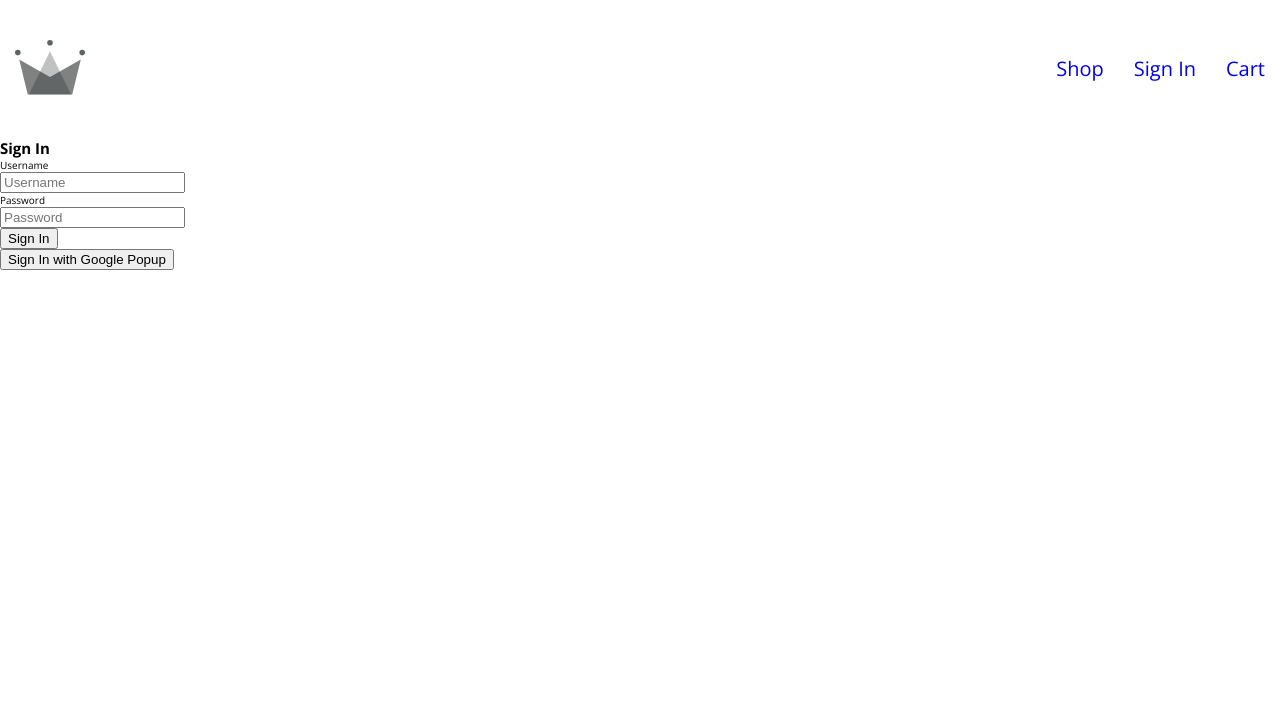
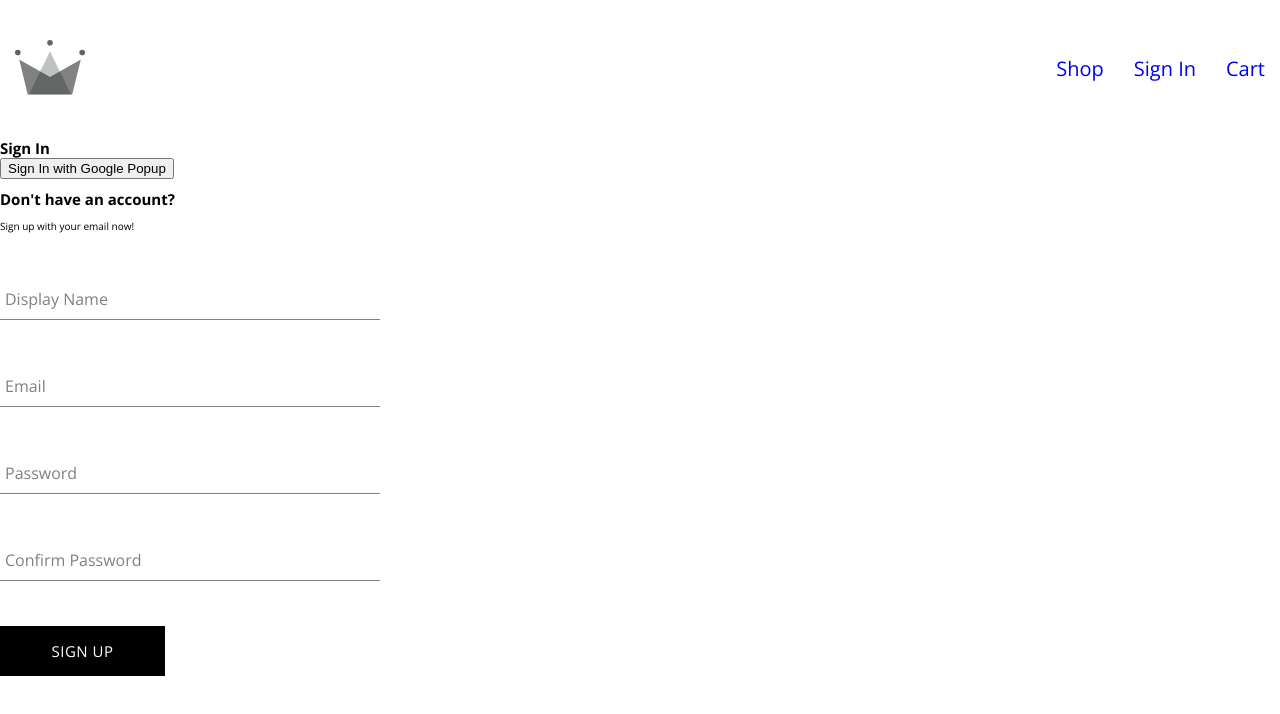
Before and after one commit to ballhog23/crwn-clothing, a React (Create React App) app: page /sign-in in a window 1280 px wide. Shown: the top 714 px of the page. Built offline with nearby package versions, Linux system fonts and the light colour scheme.

Commit message:
created sign up component, form component, button component, removed commented out code from firebase.utils

```diff
--- /dev/null
+++ b/src/components/button/button.component.jsx
@@ -0,0 +1,19 @@
+import './button.styles.scss';
+
+// set a object to define the different types of button styles we have
+const BUTTON_TYPE_CLASSES = {
+    google: 'google-sign-in',
+    inverted: 'inverted',
+    undefined: ''
+}
+
+const Button = ({children, buttonType, otherProps}) => {
+    // in the button class we target what is passed as the buttonType (or what is not) allowing us to target our
+    // BUTTON_TYPE_CLASSES object with a string we pass
+    // children is anything that is inside our Button Component
+    return (
+        <button className={`button-container ${BUTTON_TYPE_CLASSES[buttonType]}`} {...otherProps}>{children}</button>
+    )
+}
+
+export default Button;
--- /dev/null
+++ b/src/components/button/button.styles.scss
@@ -0,0 +1,48 @@
+@import '../../scss/variables.scss';
+
+.button-container {
+    min-width: 165px;
+    width: auto;
+    height: 50px;
+    letter-spacing: 0.5px;
+    line-height: 50px;
+    padding: 0 35px 0 35px;
+    font-size: 15px;
+    background-color: $black;
+    color: $white;
+    text-transform: uppercase;
+    font-family: $open-sans;
+    font-weight: normal;
+    border: none;
+    cursor: pointer;
+    display: flex;
+    justify-content: center;
+
+    &:hover {
+        background-color: $white;
+        color: $black;
+        border: 1px solid $black;
+    }
+
+    &.google-sign-in {
+        background-color: #4285f4;
+        color: $white;
+
+        &:hover {
+            background-color: #357ae8;
+            border: none;
+        }
+    }
+
+    &.inverted {
+        background-color: $white;
+        color: $black;
+        border: 1px solid $black;
+
+        &:hover {
+            background-color: $black;
+            color: $white;
+            border: none;
+        }
+    }
+}
--- /dev/null
+++ b/src/components/form-input/form-input.component.jsx
@@ -0,0 +1,16 @@
+import './form-input.styles.scss';
+
+const FormInput = ({ label, id, ...otherProps }) => {
+    return (
+        <div className='group'>
+        <input id={id} className='form-input' {...otherProps}></input>
+            {
+                label && (
+                    <label htmlFor={id} className={`${otherProps.value.length ? 'shrink' : ''} form-input-label`}>{label}</label>
+                )
+            }
+        </div>
+    )
+};
+
+export default FormInput;
--- /dev/null
+++ b/src/components/form-input/form-input.styles.scss
@@ -0,0 +1,53 @@
+@import '../../scss/variables.scss';
+
+@mixin shrinkLabel {
+    top: -14px;
+    font-size: 12px;
+    color: $black;
+}
+
+.group {
+    position: relative;
+    margin: 45px 0;
+
+    .form-input {
+        background: none;
+        background-color: white;
+        color: $gray;
+        font-size: 18px;
+        padding: 10px 10px 10px 5px;
+        display: block;
+        width: 100%;
+        border: none;
+        border-radius: 0;
+        border-bottom: 1px solid $gray;
+        margin: 25px 0;
+
+        &:focus {
+            outline: none;
+        }
+
+        &:focus~.form-input-label {
+            @include shrinkLabel();
+        }
+    }
+
+    input[type='password'] {
+        letter-spacing: 0.3em;
+    }
+
+    .form-input-label {
+        color: $gray;
+        font-size: 16px;
+        font-weight: normal;
+        position: absolute;
+        pointer-events: none;
+        left: 5px;
+        top: 10px;
+        transition: 300ms ease all;
+
+        &.shrink {
+            @include shrinkLabel();
+        }
+    }
+}
--- a/src/components/sign-up-form/sign-up-form.component.jsx
+++ b/src/components/sign-up-form/sign-up-form.component.jsx
@@ -1,16 +1,110 @@
+import { useState } from 'react';
+import { createUserDocumentFromAuth, createAuthUserWithEmailAndPassword } from '../../utils/firebase/firebase.utils';
+import FormInput from '../form-input/form-input.component';
+import './sign-up-form.styles.scss';
+import Button from  '../button/button.component';
+
+// set a default state for the form fields being managed
+// this allows us to keep track of multiple fields states
+// this is possible because of the name and value attributes matching that of our objects keys
+const defaultFormFields = {
+    displayName: "",
+    email: "",
+    passwordInput: "",
+    passwordConfirmInput: ""
+}
+
 const SignUpForm = () => {
+    const [formFields, setFormFields] = useState(defaultFormFields);
+
+    // pull the form fields 'name' off the form fields object
+    const { displayName, email, passwordInput, passwordConfirmInput } = formFields;
+
+    const resetFormFields = () => {
+        // set form fields to default state after successful sign up
+        setFormFields(defaultFormFields)
+    }
+
+    const handleFormFieldChange = (e) => {
+        // pull the name and value off the targeted field
+        const { name, value } = e.target;
+        // we only want to change the targeted input based on the 'name' field
+        setFormFields({ ...formFields, [name]: value });
+    };
+
+    const handleSubmit = async (event) => {
+        event.preventDefault();
+
+        // the passwords must match to continue authentication
+        if (passwordInput !== passwordConfirmInput) {
+            window.alert('passwords must match');
+            return;
+        }
+
+        try {
+            // password matched, we will continue with authentication
+            const { user } = await createAuthUserWithEmailAndPassword(email, passwordConfirmInput);
+            // create the user document
+            await createUserDocumentFromAuth(user, { displayName });
+            // reset form fields on success
+            resetFormFields();
+        } catch (error) {
+            if (error.code === 'auth/email-already-in-use') {
+                window.alert('Cannot create user, email is already in use');
+            }
+        }
+    };
+
     return (
-        <form>
-            <label htmlFor="username-input">Username</label>
-            <br />
-            <input type="text" id="username-input" placeholder="Username" required></input>
-            <br />
-            <label htmlFor="password-input">Password</label>
-            <br />
-            <input type="text" id="password-input" placeholder="Password" required></input>
-            <br />
-            <button>Sign In</button>
-        </form>
+        <div className="sign-up-container">
+            <h2>Don't have an account?</h2>
+            <p>Sign up with your email now!</p>
+            <form onSubmit={handleSubmit} aria-label="Sign Up Form">
+                <FormInput
+                    type="text"
+                    value={displayName}
+                    name='displayName'
+                    onChange={handleFormFieldChange}
+                    id="display-name-input"
+                    label='Display Name'
+                    autoComplete="username"
+                    required
+                />
+                <FormInput
+                    type="email"
+                    value={email}
+                    name='email'
+                    onChange={handleFormFieldChange}
+                    id="email-input"
+                    label="Email"
+                    autoComplete="email"
+                    required
+                />
+                <FormInput
+                    type="password"
+                    value={passwordInput}
+                    name='passwordInput'
+                    id="password-input"
+                    label="Password"
+                    onChange={handleFormFieldChange}
+                    autoComplete="new-password"
+                    minLength="6"
+                    required
+                />
+                <FormInput
+                    type="password"
+                    value={passwordConfirmInput}
+                    name='passwordConfirmInput'
+                    id="password-confirm-input"
+                    label="Confirm Password"
+                    onChange={handleFormFieldChange}
+                    autoComplete="new-password"
+                    minLength="6"
+                    required
+                />
+                <Button type='submit'>Sign Up</Button>
+            </form>
+        </div>
     )
 };
 
--- a/src/components/sign-up-form/sign-up-form.styles.scss
+++ b/src/components/sign-up-form/sign-up-form.styles.scss
@@ -1 +1,9 @@
-@import '../../scss/variables.scss';
+.sign-up-container {
+    display: flex;
+    flex-direction: column;
+    max-width: 38rem;
+
+    h2 {
+        margin-block: 1rem;
+    }
+}
--- a/src/routes/sign-in/sign-in.component.jsx
+++ b/src/routes/sign-in/sign-in.component.jsx
@@ -1,4 +1,4 @@
-import { signInWithGooglePopup, createUserDocumentFromAuth} from '../../utils/firebase/firebase.utils';
+import { signInWithGooglePopup, createUserDocumentFromAuth } from '../../utils/firebase/firebase.utils';
 import SignUpForm from '../../components/sign-up-form/sign-up-form.component';
 
 const SignIn = () => {
@@ -13,11 +13,15 @@ const SignIn = () => {
 
     return (
         <>
-            <h2>Sign In</h2>
-            <SignUpForm></SignUpForm>
-            <button onClick={logGoogleUser}>
-                Sign In with Google Popup
-            </button>
+            <section className='sign-in-section'>
+                <h2>Sign In</h2>
+                <button onClick={logGoogleUser}>
+                    Sign In with Google Popup
+                </button>
+            </section>
+            <section className='sign-up-section'>
+                <SignUpForm></SignUpForm>
+            </section>
         </>
     );
 }
--- a/src/scss/variables.scss
+++ b/src/scss/variables.scss
@@ -4,6 +4,7 @@ $open-sans: "Open Sans", sans-serif;
 // default colors
 $black: #000;
 $white: #fff;
+$gray: gray;
 
 // heading colors
 $heading-font-color: #4a4a4a;
--- a/src/utils/firebase/firebase.utils.js
+++ b/src/utils/firebase/firebase.utils.js
@@ -1,5 +1,5 @@
 import { initializeApp } from 'firebase/app';
-import { getAuth, signInWithPopup, GoogleAuthProvider, EmailAuthProvider, EmailAuthCredential } from 'firebase/auth';
+import { getAuth, signInWithPopup, GoogleAuthProvider, createUserWithEmailAndPassword } from 'firebase/auth';
 import { getFirestore, doc, getDoc, setDoc } from 'firebase/firestore';
 
 // Firebase configuration
@@ -23,25 +23,17 @@ googleProvider.setCustomParameters(
     { prompt: "select_account", }
 )
 
-// Initialize Firebase EmailAuthProvider
-// const emailAuthProvider = new EmailAuthProvider();
-
 // Generate a singleton of Firebase authentication instance
 export const auth = getAuth();
 
 // Configure Google signInWithPopup by passing the auth, and the provider (Google)
 export const signInWithGooglePopup = () => signInWithPopup(auth, googleProvider);
 
-// Configure EmailAuthProvider
-// const signInWithEmailAndPassword = () => EmailAuthCredential(auth, )
-
-// Configure Email Auth Provider
-
 // reference our database
 export const db = getFirestore(firebaseApp);
 
 // function to create user document within the users collection
-export const createUserDocumentFromAuth = async (userAuth) => {
+export const createUserDocumentFromAuth = async (userAuth, additionalInformation = {}) => {
 
     // create user document reference
     const userDocRef = doc(db, 'users', userAuth.uid);
@@ -63,7 +55,8 @@ export const createUserDocumentFromAuth = async (userAuth) => {
             await setDoc(userDocRef, {
                 displayName,
                 email,
-                createdAt
+                createdAt,
+                ...additionalInformation
             })
         } catch (error) {
             console.log('error creating the user', error.message)
@@ -73,3 +66,9 @@ export const createUserDocumentFromAuth = async (userAuth) => {
     // if the user already exists, return the user reference
     return userDocRef;
 }
+
+// Configure createUserWithEmailAndPassword
+export const createAuthUserWithEmailAndPassword = async (email, password) => {
+    if (!email || !password) return;
+    return await createUserWithEmailAndPassword(auth, email, password)
+}
```
